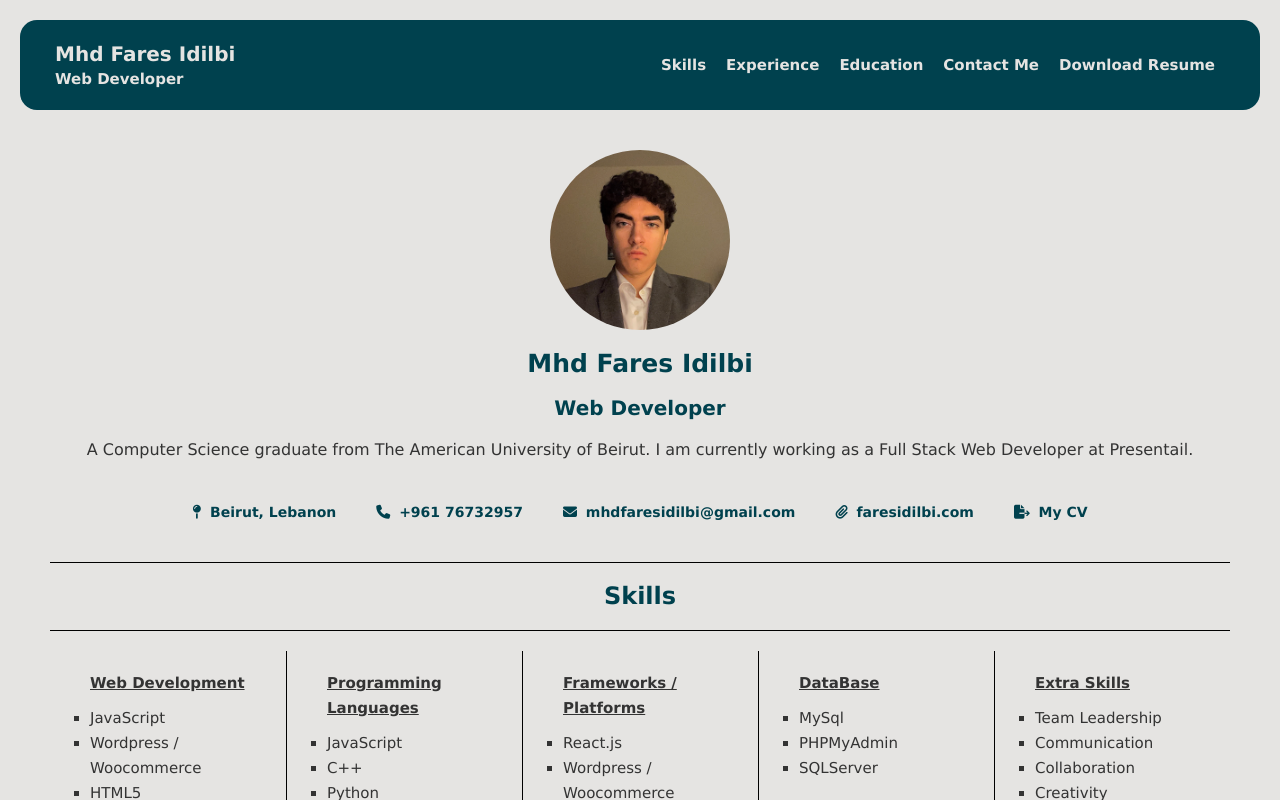
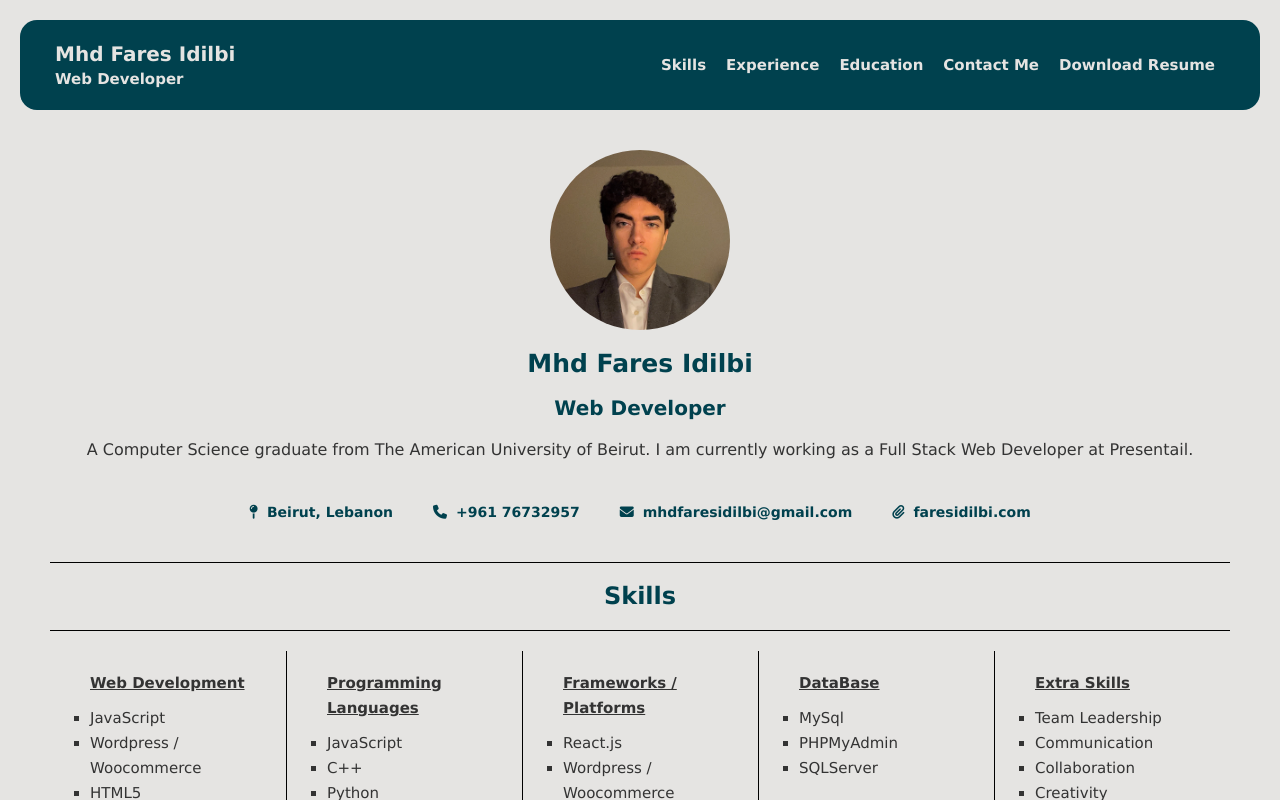
Before and after one commit to mohamadfaresidilbi/fares-idilbi, a React (Create React App) app: page / in a window 1280 px wide. Shown: the top 800 px of the page. Built offline with nearby package versions, Linux system fonts and the light colour scheme.

Commit message:
remove cv

```diff
--- a/package.json
+++ b/package.json
@@ -4,6 +4,9 @@
   "version": "0.1.0",
   "private": true,
   "dependencies": {
+    "@fortawesome/fontawesome-svg-core": "^1.2.36",
+    "@fortawesome/free-solid-svg-icons": "^5.15.4",
+    "@mui/material": "^5.2.6",
     "@testing-library/jest-dom": "^5.15.1",
     "@testing-library/react": "^11.2.7",
     "@testing-library/user-event": "^12.8.3",
--- a/public/index.html
+++ b/public/index.html
@@ -5,7 +5,7 @@
     <link rel="icon" href="%PUBLIC_URL%/favicon.ico" />
     <meta name="viewport" content="width=device-width, initial-scale=1" />
     <meta name="theme-color" content="#000000" />
-    <script src="https://kit.fontawesome.com/a076d05399.js" crossorigin="anonymous"></script>
+
     <meta charset="utf-8">
     <link rel="stylesheet" href="https://maxcdn.bootstrapcdn.com/bootstrap/3.4.1/css/bootstrap.min.css">
     <script src="https://ajax.googleapis.com/ajax/libs/jquery/3.5.1/jquery.min.js"></script>
--- a/src/Comp/Desc.jsx
+++ b/src/Comp/Desc.jsx
@@ -1,6 +1,7 @@
 import React from "react";
 import download from './mee.png';
 import files from './cv.pdf';
+
 
 function Desc() {
 
@@ -21,7 +22,7 @@ function Desc() {
                             <a href="tel:+96176732957"><i class="fas fa-phone"></i> &nbsp;<b>+961 76732957</b></a>
                             <a href="mailto:mhdfaresidilbi@gmail.com"><i class="fas fa-envelope"></i> &nbsp;<b>mhdfaresidilbi@gmail.com</b></a>
                             <a href="https://www.faresidilbi.com"><i class="fas fa-paperclip"></i> &nbsp;<b>faresidilbi.com</b></a>
-                            <a href={files} target="_blank" download="Fares Idilbi - CV"><i class="fas fa-file-export"></i> &nbsp;<b>My CV</b></a>
+
                     </div>
                 </div>
             </section>
```
Also changed, not shown: 1 other file (tests, documents, lock files or other folders).
